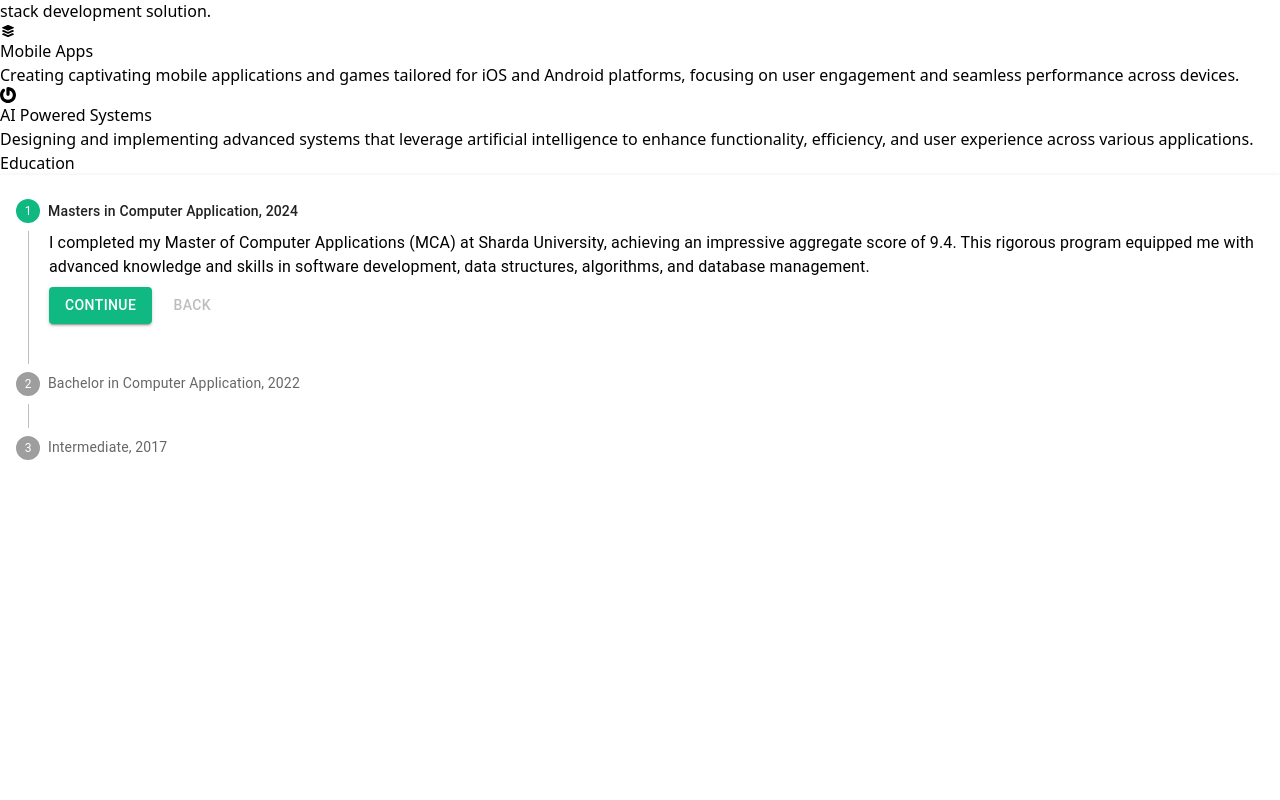
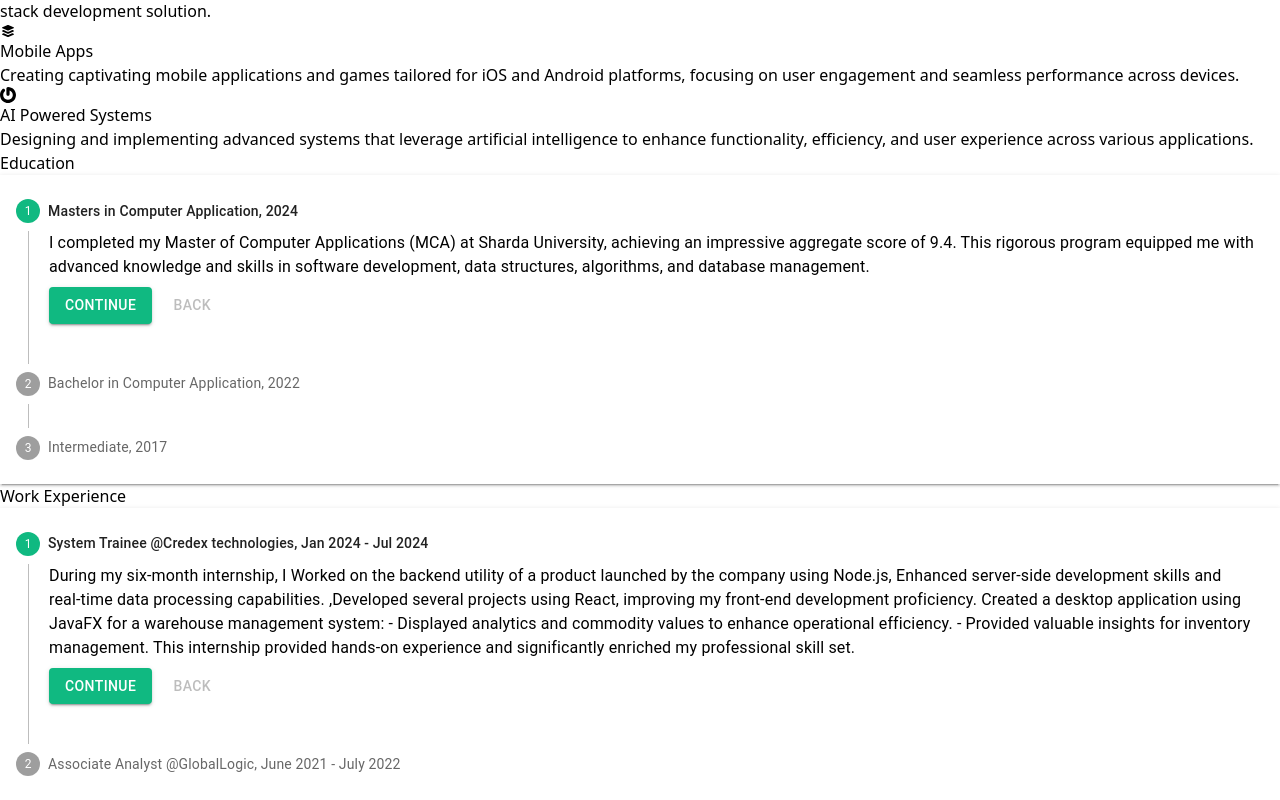
Before and after one commit to RSbleedblue/Portfolio, a React (Vite) app: page / in a window 1280 px wide. Shown: the part 1173-1973 px from the top of the page. Before the commit the page ends 1657 px from the top, so only its background shows below. Built offline with nearby package versions, Linux system fonts and the light colour scheme.

Commit message:
work experience added

```diff
--- a/src/Components/Home/Home.jsx
+++ b/src/Components/Home/Home.jsx
@@ -1,13 +1,14 @@
 import VerticalLinearStepper from "../../sub-components/EducationLineStepper";
 import HomeBasicInfo from "../../sub-components/HomebasicInfo";
+import WorkLineStepper from "../../sub-components/WorkLineStepper";
 
 import HomeLanguages from "./HomeLanguages";
 import HomePrimaryFocus from "./HomePrimaryFocus";
 
-const Home = ({isExpanded}) => {
+const Home = ({ isExpanded }) => {
   return (
     <>
-      <div className={`h-screen flex flex-col items-start gap-10 w-full transition-all p-6 ${isExpanded?'ml-[16%]':'ml-14'}`}>
+      <div className={`h-screen flex flex-col items-start gap-10 w-full transition-all p-6 ${isExpanded ? 'ml-[16%]' : 'ml-14'}`}>
         <div className="bg-white p-4 rounded-full ">
           <label className="text-[80px] text-gray-700 ">About</label>
         </div>
@@ -41,8 +42,15 @@ const Home = ({isExpanded}) => {
             Education
           </label>
           <div>
-
-          <VerticalLinearStepper/>
+            <VerticalLinearStepper />
+          </div>
+        </div>
+        <div className="w-[70%]  p-4 shadow-xl rounded-lg">
+          <label className="text-[40px] text-gray-700 ">
+            Work Experience
+          </label>
+          <div>
+            <WorkLineStepper />
           </div>
         </div>
       </div>
--- a/src/Components/Home/HomePrimaryFocus.jsx
+++ b/src/Components/Home/HomePrimaryFocus.jsx
@@ -80,10 +80,10 @@ const HomePrimaryFocus = () => {
                 {selectedId && selectedItem && (
                     <motion.div
                         layoutId={selectedId}
-                        className="fixed inset-0 flex items-center justify-center transition-all delay-500  bg-opacity-70"
+                        className="fixed inset-0 flex items-center justify-center transition-all delay-200 bg-opacity-70"
                         style={{ backdropFilter: 'blur(8px)' }}
                     >
-                        <motion.div className="w-[30%] p-6 rounded-lg shadow-xl bg-white transition-all delay-500 flex flex-col gap-2">
+                        <motion.div className="w-[30%] p-6 rounded-lg shadow-xl bg-white transition-all delay-200 flex flex-col gap-2">
                             <motion.h1 className="text-xl font-semibold">{selectedItem.subtitle}</motion.h1>
                             <motion.h2 className="text-sm text-gray-600">{selectedItem.title}</motion.h2>
                             <motion.p className="text-sm">{selectedItem.desc}</motion.p>
--- /dev/null
+++ b/src/sub-components/WorkLineStepper.jsx
@@ -0,0 +1,109 @@
+import * as React from 'react';
+import Box from '@mui/material/Box';
+import Stepper from '@mui/material/Stepper';
+import Step from '@mui/material/Step';
+import StepLabel from '@mui/material/StepLabel';
+import StepContent from '@mui/material/StepContent';
+import Button from '@mui/material/Button';
+import Paper from '@mui/material/Paper';
+import Typography from '@mui/material/Typography';
+
+const steps = [
+  {
+    label: 'System Trainee @Credex technologies, Jan 2024 - Jul 2024',
+    description: `
+    During my six-month internship, I Worked on the backend utility of a product launched by the company using Node.js, Enhanced server-side development skills and real-time data processing capabilities.
+    ,Developed several projects using React, improving my front-end development proficiency.
+    Created a desktop application using JavaFX for a warehouse management system:
+      - Displayed analytics and commodity values to enhance operational efficiency.
+      - Provided valuable insights for inventory management.
+
+    This internship provided hands-on experience and significantly enriched my professional skill set.
+    `
+},
+  {
+    label: 'Associate Analyst @GlobalLogic, June 2021 - July 2022',
+    description:
+      `As a full-time Associate Analyst, I Contributed to data analysis, interpreting and visualizing data to support business decisions.
+      Gained proficiency in various data analysis tools and techniques.
+      Learned and applied UI/UX design principles to improve user experience and interface design.
+      Collaborated with cross-functional teams to ensure data-driven insights were effectively implemented.
+      This role allowed me to develop both my analytical and design skills, enhancing my ability to contribute to diverse projects.`  },
+];
+
+export default function WorkLineStepper() {
+    const stepStyle = {
+        boxShadow: 2,
+        padding: 2,
+        "& .Mui-active": {
+          "&.MuiStepIcon-root": {
+            color: "#10b981",
+          },
+          "& .MuiStepConnector-line": {
+          }
+        },
+        "& .Mui-completed": {
+          "&.MuiStepIcon-root": {
+            color: "#10b981"
+          },
+          "& .MuiStepConnector-line": {
+
+          }
+        }
+      }
+  const [activeStep, setActiveStep] = React.useState(0);
+
+  const handleNext = () => {
+    setActiveStep((prevActiveStep) => prevActiveStep + 1);
+  };
+
+  const handleBack = () => {
+    setActiveStep((prevActiveStep) => prevActiveStep - 1);
+  };
+
+  const handleReset = () => {
+    setActiveStep(0);
+  };
+
+  return (
+    <Box>
+      <Stepper activeStep={activeStep} orientation="vertical" className='shadow-xl rounded-lg p-4 m-2 w-full' sx={stepStyle}>
+        {steps.map((step, index) => (
+          <Step key={step.label}>
+            <StepLabel>
+              {step.label}
+            </StepLabel>
+            <StepContent>
+              <Typography><span className='text-sm font-thin text-gray-500'>{step.description}</span></Typography>
+              <Box sx={{ mb: 2 }}>
+                <div>
+                  <Button
+                    variant="contained"
+                    onClick={handleNext}
+                    sx={{ mt: 1, mr: 1, background:"#10b981"}}
+                  >
+                    {index === steps.length - 1 ? 'Finish' : 'Continue'}
+                  </Button>
+                  <Button
+                    disabled={index === 0}
+                    onClick={handleBack}
+                    sx={{ mt: 1, mr: 1 }}
+                  >
+                    Back
+                  </Button>
+                </div>
+              </Box>
+            </StepContent>
+          </Step>
+        ))}
+      </Stepper>
+      {activeStep === steps.length && (
+        <Paper square elevation={0} >
+          <Button onClick={handleReset} sx={{color:"#10b981"}}>
+            Review Again?
+          </Button>
+        </Paper>
+      )}
+    </Box>
+  );
+}
```
